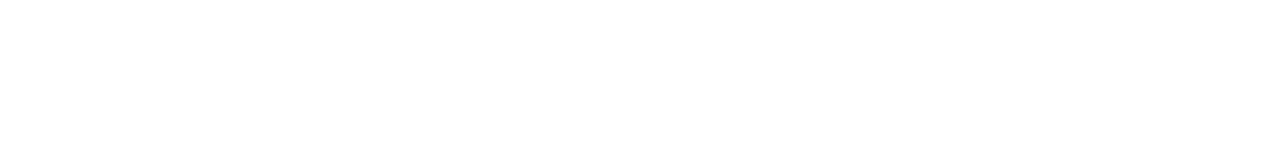
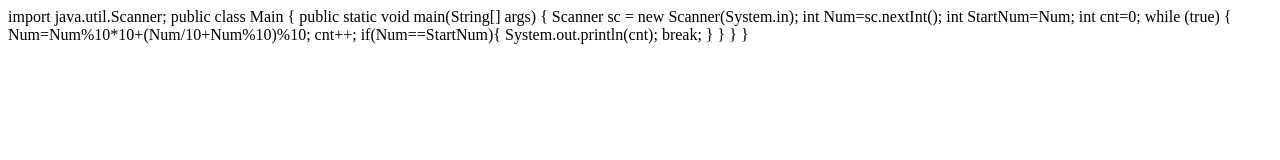
Before and after one commit to Lece619/newStudy, a plain HTML site: page index.html in a window 1280 px wide. Drawn offline with Linux system fonts and the light colour scheme.

Commit message:
Update index.html
backjoon 1110

```diff
--- a/index.html
+++ b/index.html
@@ -5,8 +5,26 @@
     <meta http-equiv="X-UA-Compatible" content="IE=edge">
     <meta name="viewport" content="width=device-width, initial-scale=1.0">
     <title>newStudyIndex</title>
+
 </head>
 <body>
+    import java.util.Scanner;
 
+    public class Main {
+        public static void main(String[] args) {
+            Scanner sc = new Scanner(System.in);
+            int Num=sc.nextInt();
+            int StartNum=Num;
+            int cnt=0;
+            while (true) {
+                Num=Num%10*10+(Num/10+Num%10)%10;
+                cnt++;
+                if(Num==StartNum){
+                    System.out.println(cnt);
+                    break;
+                }
+            }
+        }
+    }
 </body>
 </html>
```
